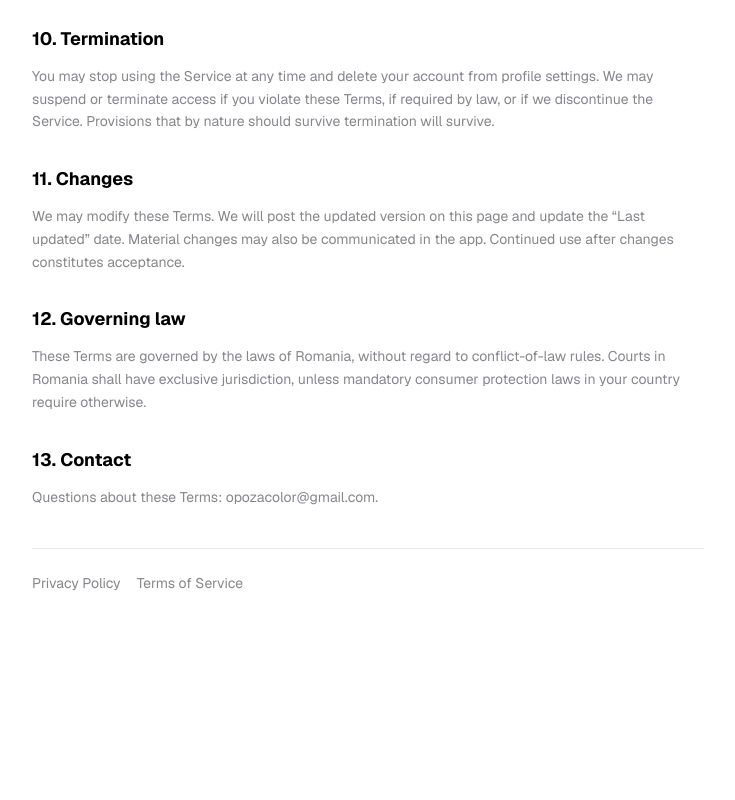
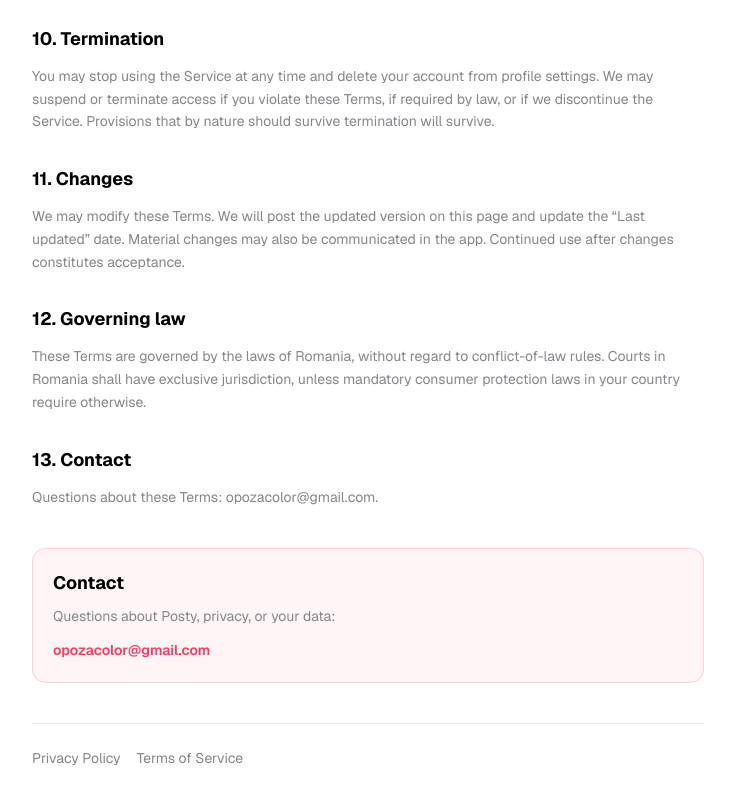
Before and after one commit to opozacolor-sudo/Posty, a Next.js app: page /en/terms in a window 1280 px wide. Shown: the part 1709-2509 px from the top of the page, without its empty margins (272-1007 px from the left). Before the commit the page ends 2334 px from the top, so only its background shows below. Built offline with nearby package versions, Linux system fonts and the light colour scheme; no server answers.

Commit message:
Fix public legal pages and add a visible contact section.
Allow privacy and terms without login in middleware, fall back legal i18n keys from English, and show a highlighted mailto contact block on both pages.

Co-authored-by: Cursor <cursoragent@cursor.com>

```diff
--- a/app/[locale]/privacy/page.tsx
+++ b/app/[locale]/privacy/page.tsx
@@ -1,6 +1,7 @@
 import { getTranslations, setRequestLocale } from "next-intl/server";
 import { LegalDocumentView } from "@/components/legal/legal-document-view";
 import { LegalPageShell } from "@/components/legal/legal-page-shell";
+import { getLegalContactEmail } from "@/lib/legal/contact";
 import { getLegalDocument } from "@/lib/legal";
 
 type Props = {
@@ -12,11 +13,18 @@ export default async function PrivacyPage({ params }: Props) {
   setRequestLocale(locale);
   const t = await getTranslations("legal");
   const document = getLegalDocument("privacy", locale);
+  const contactEmail = getLegalContactEmail();
 
   return (
     <LegalPageShell>
       <h1 className="text-3xl font-bold tracking-tight">{document.title}</h1>
-      <LegalDocumentView document={document} lastUpdatedLabel={t("lastUpdated")} />
+      <LegalDocumentView
+        document={document}
+        lastUpdatedLabel={t("lastUpdated")}
+        contactTitle={t("contactTitle")}
+        contactBody={t("contactBody")}
+        contactEmail={contactEmail}
+      />
     </LegalPageShell>
   );
 }
--- a/app/[locale]/terms/page.tsx
+++ b/app/[locale]/terms/page.tsx
@@ -1,6 +1,7 @@
 import { getTranslations, setRequestLocale } from "next-intl/server";
 import { LegalDocumentView } from "@/components/legal/legal-document-view";
 import { LegalPageShell } from "@/components/legal/legal-page-shell";
+import { getLegalContactEmail } from "@/lib/legal/contact";
 import { getLegalDocument } from "@/lib/legal";
 
 type Props = {
@@ -12,11 +13,18 @@ export default async function TermsPage({ params }: Props) {
   setRequestLocale(locale);
   const t = await getTranslations("legal");
   const document = getLegalDocument("terms", locale);
+  const contactEmail = getLegalContactEmail();
 
   return (
     <LegalPageShell>
       <h1 className="text-3xl font-bold tracking-tight">{document.title}</h1>
-      <LegalDocumentView document={document} lastUpdatedLabel={t("lastUpdated")} />
+      <LegalDocumentView
+        document={document}
+        lastUpdatedLabel={t("lastUpdated")}
+        contactTitle={t("contactTitle")}
+        contactBody={t("contactBody")}
+        contactEmail={contactEmail}
+      />
     </LegalPageShell>
   );
 }
--- a/components/legal/legal-document-view.tsx
+++ b/components/legal/legal-document-view.tsx
@@ -3,11 +3,17 @@ import type { LegalDocumentContent } from "@/lib/legal/types";
 type LegalDocumentViewProps = {
   document: LegalDocumentContent;
   lastUpdatedLabel: string;
+  contactTitle: string;
+  contactBody: string;
+  contactEmail: string;
 };
 
 export function LegalDocumentView({
   document,
   lastUpdatedLabel,
+  contactTitle,
+  contactBody,
+  contactEmail,
 }: LegalDocumentViewProps) {
   return (
     <article className="prose-legal">
@@ -38,6 +44,17 @@ export function LegalDocumentView({
           </section>
         ))}
       </div>
+
+      <section className="mt-10 rounded-[14px] border border-coral/20 bg-coral/5 p-5">
+        <h2 className="text-lg font-bold text-foreground">{contactTitle}</h2>
+        <p className="mt-2 text-sm leading-relaxed text-muted-foreground">{contactBody}</p>
+        <a
+          href={`mailto:${contactEmail}`}
+          className="mt-3 inline-block text-sm font-semibold text-coral hover:underline"
+        >
+          {contactEmail}
+        </a>
+      </section>
     </article>
   );
 }
--- a/i18n/request.ts
+++ b/i18n/request.ts
@@ -8,8 +8,18 @@ export default getRequestConfig(async ({ requestLocale }) => {
     locale = routing.defaultLocale;
   }
 
+  const localeMessages = (await import(`../messages/${locale}.json`)).default;
+  const englishMessages =
+    locale === "en" ? null : (await import("../messages/en.json")).default;
+
   return {
     locale,
-    messages: (await import(`../messages/${locale}.json`)).default,
+    messages: {
+      ...(englishMessages ?? {}),
+      ...localeMessages,
+      legal: localeMessages.legal ?? englishMessages?.legal,
+      platformStatus:
+        localeMessages.platformStatus ?? englishMessages?.platformStatus,
+    },
   };
 });
--- a/lib/legal/index.ts
+++ b/lib/legal/index.ts
@@ -18,5 +18,6 @@ export function getLegalDocument(
 }
 
 export function isLegalRoute(pathWithoutLocale: string): boolean {
-  return pathWithoutLocale === "/privacy" || pathWithoutLocale === "/terms";
+  const normalized = pathWithoutLocale.replace(/\/$/, "") || "/";
+  return normalized === "/privacy" || normalized === "/terms";
 }
--- a/lib/supabase-middleware.ts
+++ b/lib/supabase-middleware.ts
@@ -60,14 +60,17 @@ export async function updateSession(
   } = await supabase.auth.getUser();
 
   const pathname = request.nextUrl.pathname;
+  const locale = getLocaleFromPath(pathname);
+  const pathWithoutLocale = getPathWithoutLocale(pathname);
+
+  if (isLegalRoute(pathWithoutLocale)) {
+    return supabaseResponse;
+  }
 
   // Refresh Supabase session cookies, but never redirect API callers to the login page.
   if (pathname.startsWith("/api/")) {
     return supabaseResponse;
   }
-
-  const locale = getLocaleFromPath(pathname);
-  const pathWithoutLocale = getPathWithoutLocale(pathname);
 
   const isAuthCallback = pathname.startsWith("/auth");
   const isLoginPage = pathWithoutLocale === "/login";
--- a/messages/en.json
+++ b/messages/en.json
@@ -118,7 +118,9 @@
     "backToSetup": "Back to setup",
     "backToLogin": "Back to login",
     "privacyLink": "Privacy Policy",
-    "termsLink": "Terms of Service"
+    "termsLink": "Terms of Service",
+    "contactTitle": "Contact",
+    "contactBody": "Questions about Posty, privacy, or your data:"
   },
   "dashboard": {
     "greeting": "Good day, {name}",
--- a/messages/ro.json
+++ b/messages/ro.json
@@ -118,7 +118,9 @@
     "backToSetup": "Înapoi la setup",
     "backToLogin": "Înapoi la autentificare",
     "privacyLink": "Politica de confidențialitate",
-    "termsLink": "Termeni și condiții"
+    "termsLink": "Termeni și condiții",
+    "contactTitle": "Contact",
+    "contactBody": "Întrebări despre Posty, confidențialitate sau datele tale:"
   },
   "dashboard": {
     "greeting": "Bună ziua, {name}",
```
